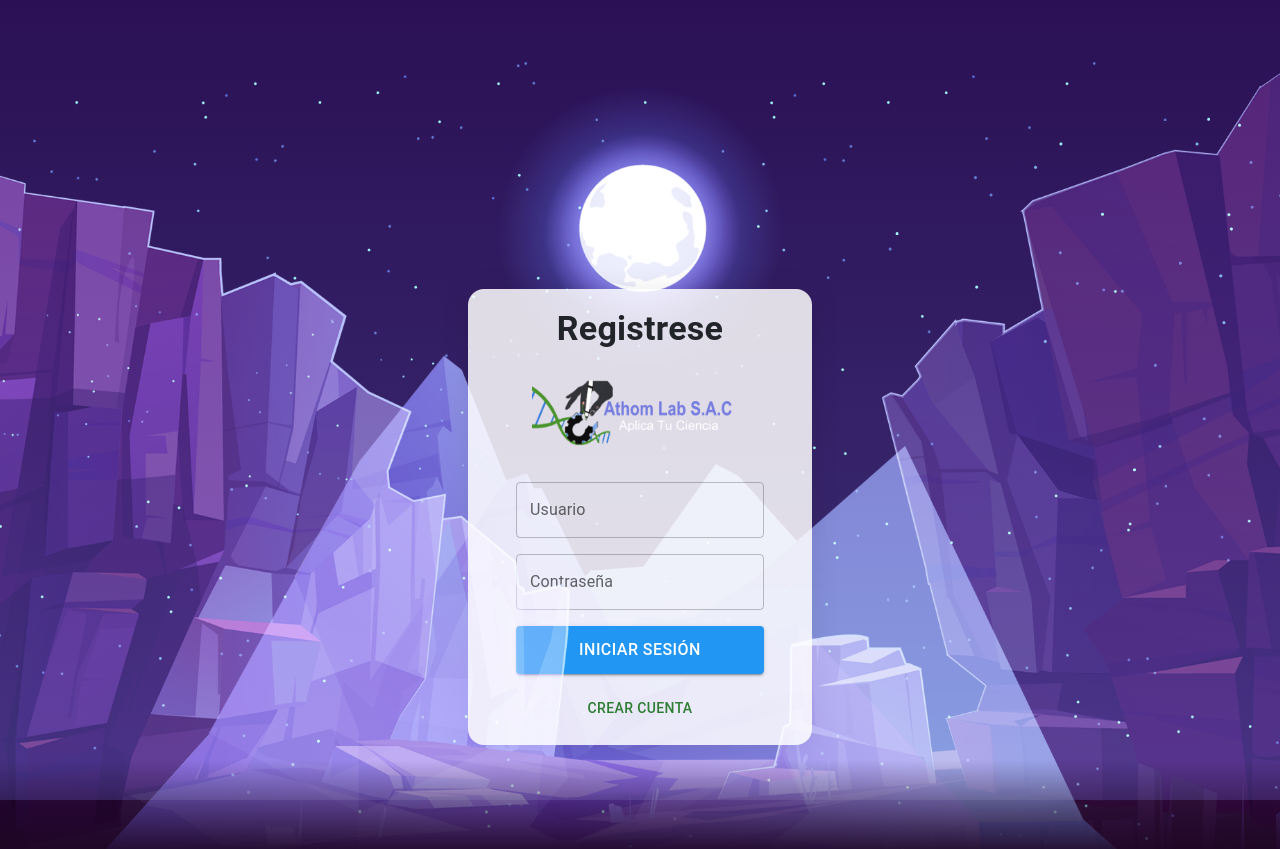
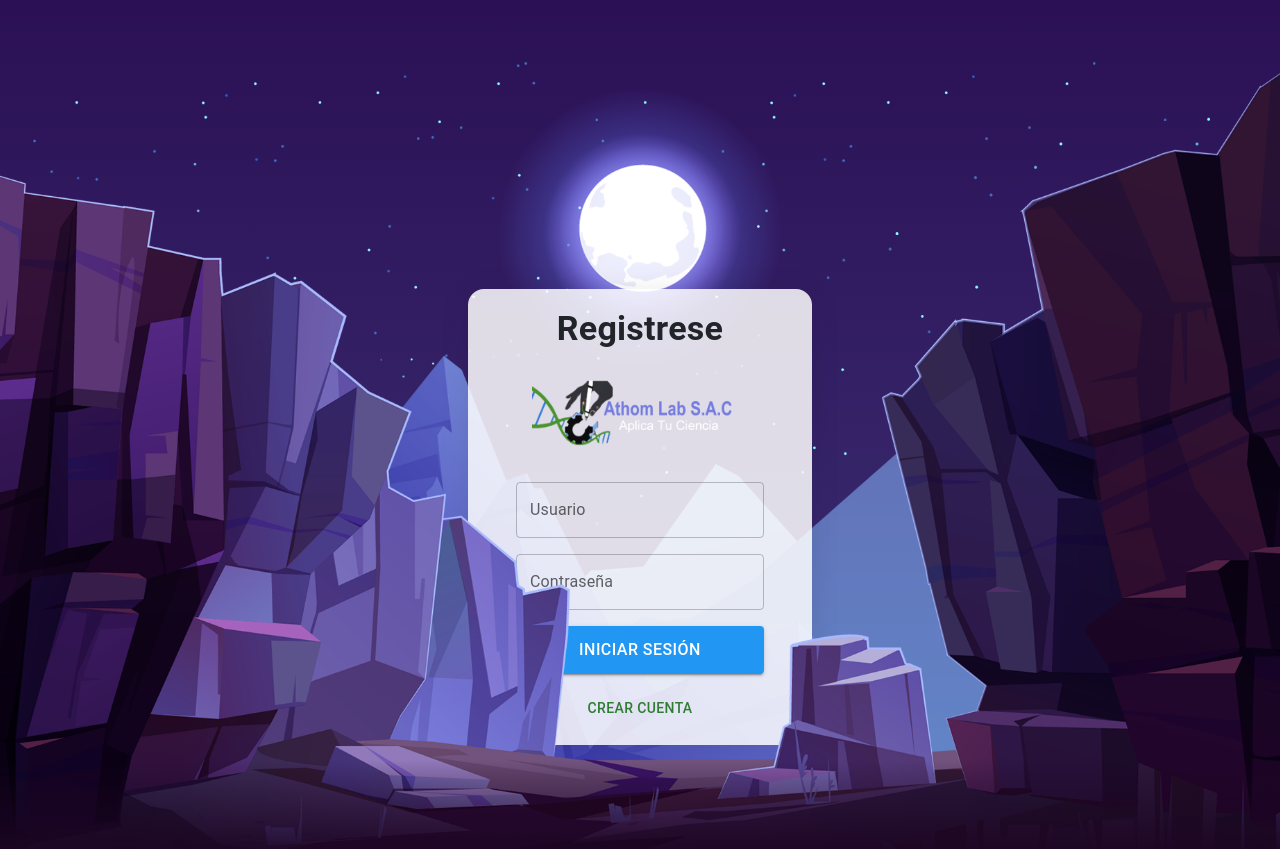
Before and after one commit to gnrd-developer/ATHOMLAB.FRONT, a React (Create React App) app: page / in a window 1280 px wide. Shown: the top 849 px of the page. Built offline with nearby package versions, Linux system fonts and the light colour scheme; no server answers.

Commit message:
19-10-23-v17

```diff
--- a/src/components/auth/login.js
+++ b/src/components/auth/login.js
@@ -72,6 +72,7 @@ function Login() {
             src={require("../client/images/moon.png")}
             id="moon"
             alt=""
+            style={{ mixBlendMode: "screen" }}
             className={loginStyles.image}
           />
           <img
--- a/src/components/auth/login.module.css
+++ b/src/components/auth/login.module.css
@@ -66,7 +66,6 @@
     z-index: 10;
     transform: translateY(60px);
     object-fit: cover;
-    mix-blend-mode: screen;
     pointer-events: none; /*esta linea hace que pueda hacer clic en un boton por ejemplo aunque la imagen este sobre el boton*/
 }
 
```
